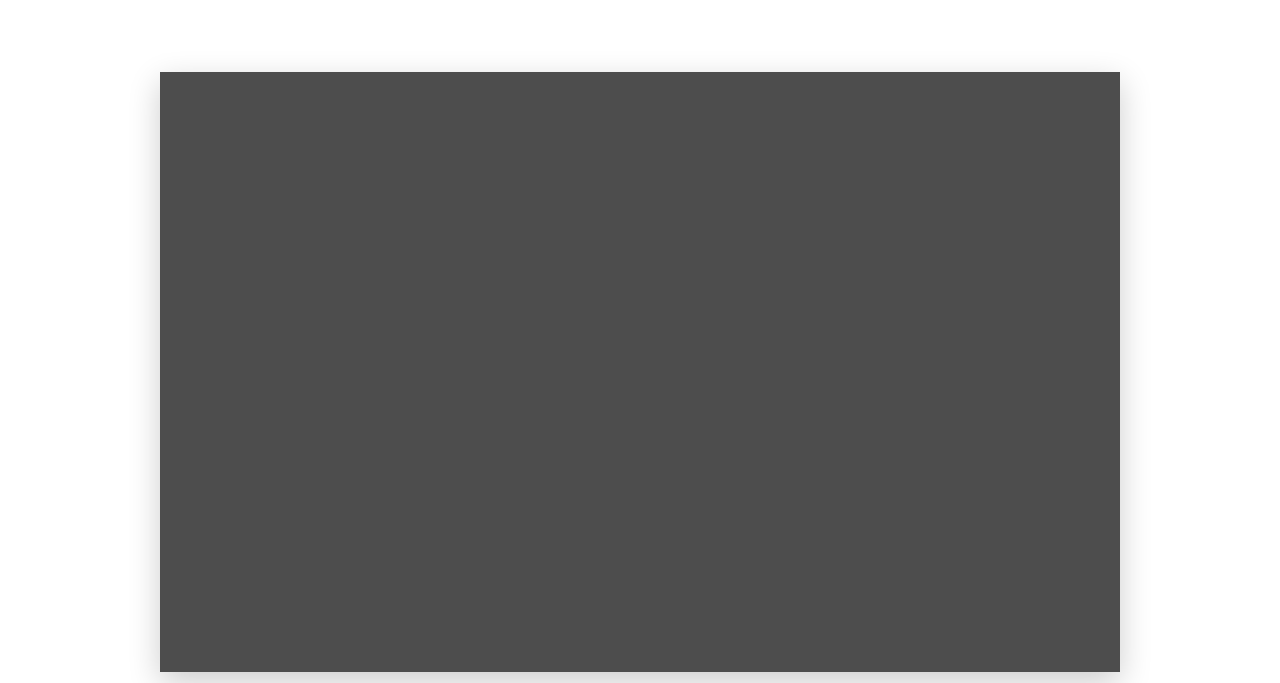
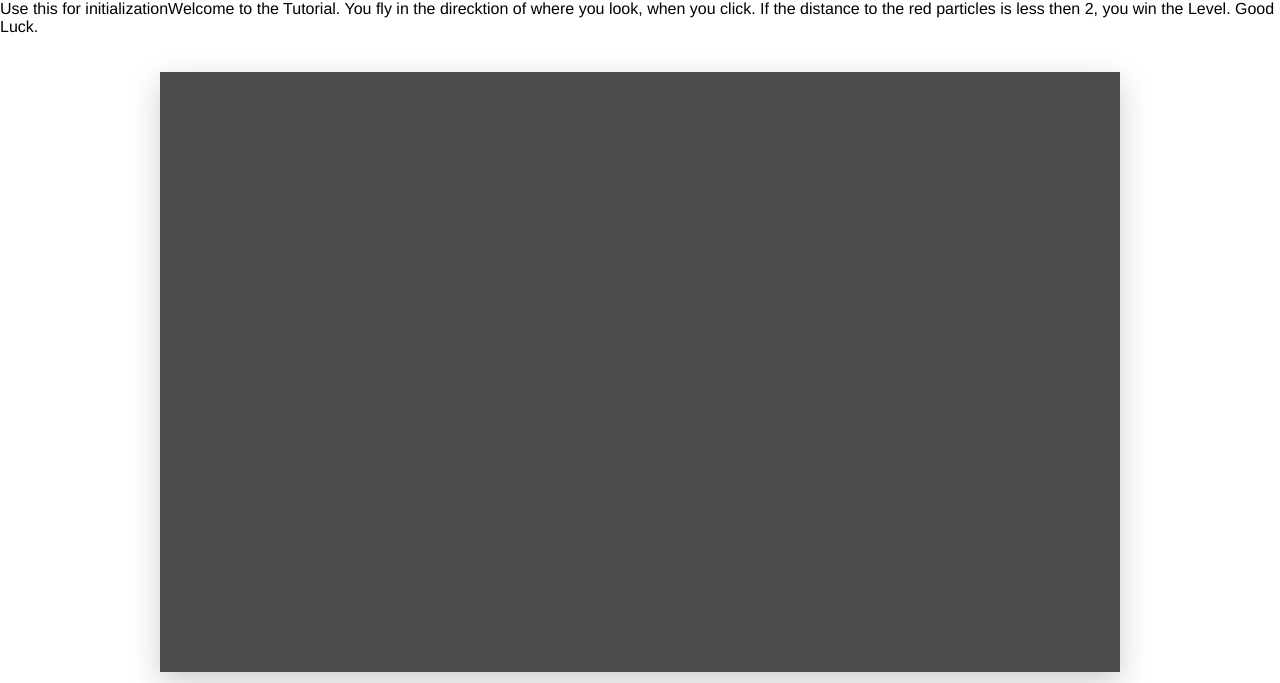
Before and after one commit to TimAlber/unitywebglflygame, a plain HTML site: page index.html in a window 1280 px wide. Shown: the top 683 px of the page. Drawn offline with Linux system fonts and the light colour scheme; no server answers.

Commit message:
Update index.html

```diff
--- a/index.html
+++ b/index.html
@@ -9,6 +9,10 @@
     <script src="TemplateData/UnityProgress.js"></script>
   </head>
   <body class="template">
+Use this for initializationWelcome to the Tutorial.
+You fly in the direcktion of where you look, when you click.
+If the distance to the red particles is less then 2, you win the Level.
+Good Luck.
     <p class="header"><span>Unity WebGL Player | </span>iamtheprojectile</p>
     <div class="template-wrap clear">
       <canvas class="emscripten" id="canvas" oncontextmenu="event.preventDefault()" height="600px" width="960px"></canvas>
```
